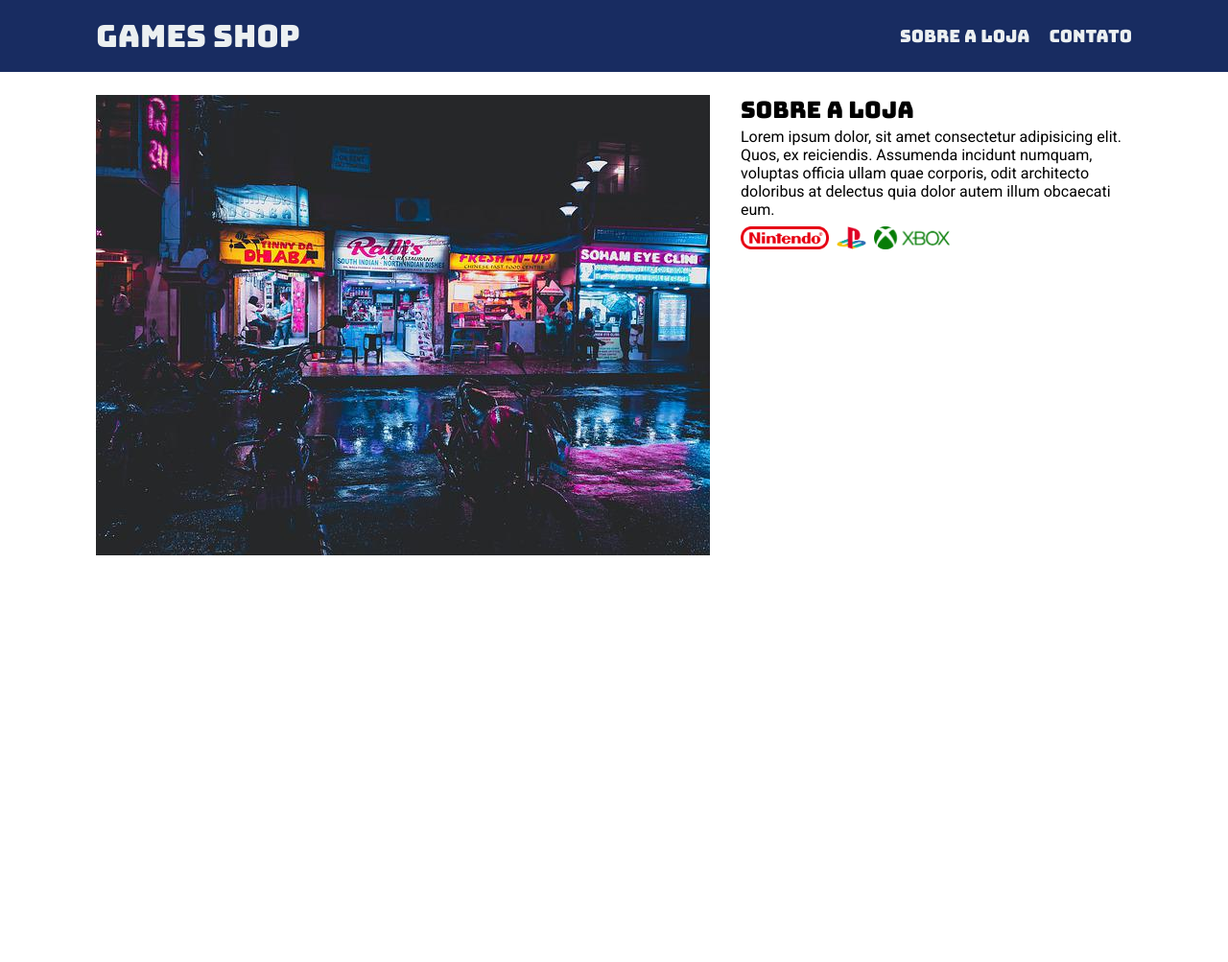
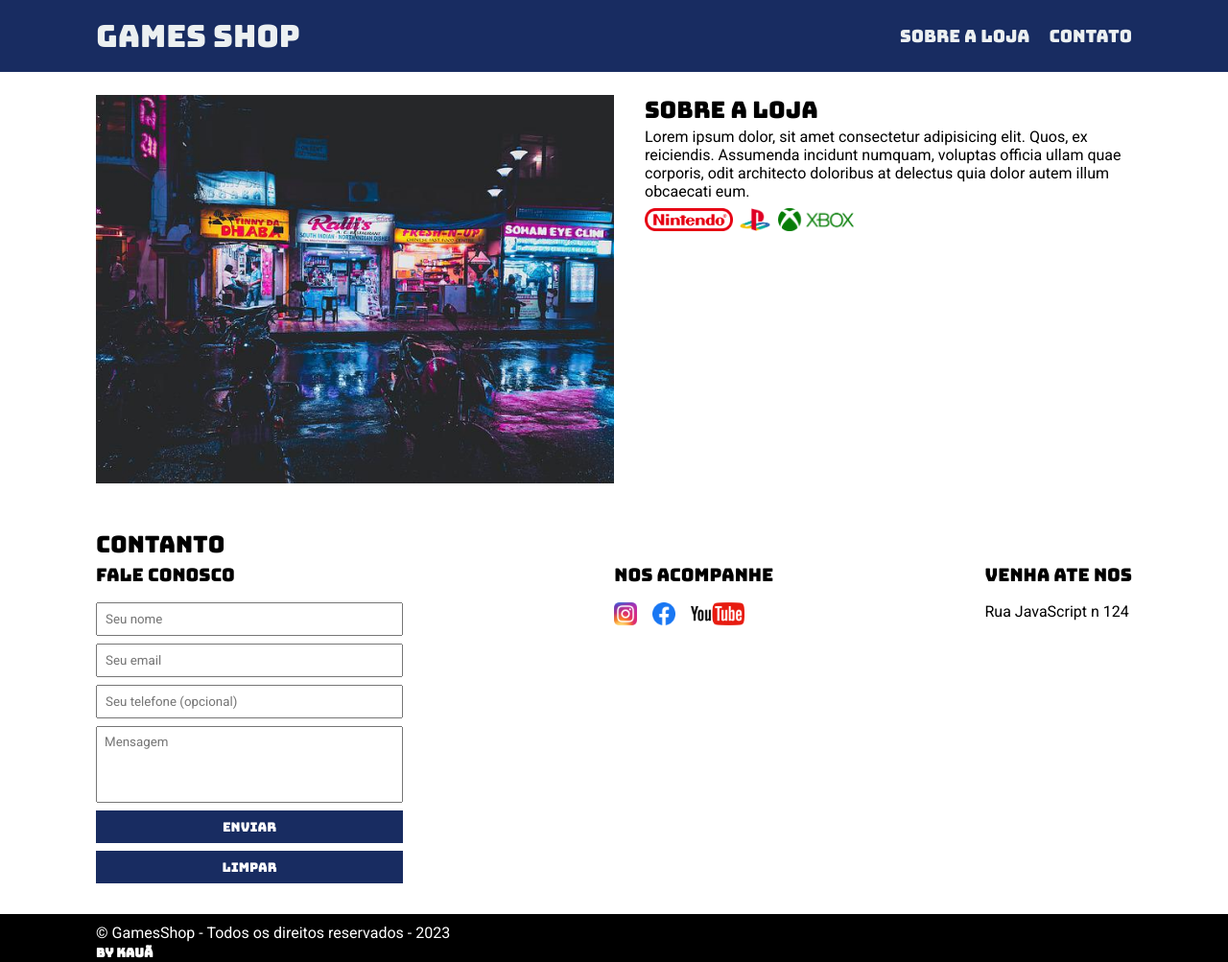
Before and after one commit to kauaprtt/Projetos, a plain HTML site: page index.html in a window 1280 px wide. Shown: the whole page at 96% size. Before the commit the page ends 800 px from the top, so only its background shows below. Drawn offline with Linux system fonts and the light colour scheme.

Commit message:
projeto finalizado

```diff
--- a/index.html
+++ b/index.html
@@ -17,16 +17,16 @@
             <nav>
                 <ul>
                     <li>
-                        <a href="">Sobre a loja</a>
+                        <a href="#about">Sobre a loja</a>
                     </li>
                     <li>
-                        <a href="">Contato</a>
+                        <a href="#contact">Contato</a>
                     </li>
                 </ul>
         </nav>
         </div>
     </header>
-    <section>
+    <section id="about">
         <div class="container">
             <img class="store-front" src="./imagens/loja.jpg" alt="imagem da loja">
             <div>
@@ -43,7 +43,58 @@
             </div>
         </div>
     </section>
+    <section id="contact">
+        <div class="container">
+            <h2 id="contatoo">Contanto</h2>
+            <div class="contact-methods">
+                <div>
+                    <h3>Fale conosco</h3>
+                    <form>
+                        <input type="text" placeholder="Seu nome" required>
+                        <input type="email" placeholder="Seu email" required>
+                        <input type="tel" placeholder="Seu telefone (opcional)">
+                        <textarea placeholder="Mensagem" required></textarea>
+                        <button type="submit">Enviar</button>
+                        <button type="reset">Limpar</button>
 
-
+                    </form>
+                </div>
+                <div>
+                    <h3>Nos acompanhe</h3>
+                    <ul class="social-links">
+                        <li>
+                            <a href="#" title="Seguir no instagram">
+                                <img src="./imagens/instagram.png" alt="Logo do instagram">
+                            </a>
+                        </li>
+                        <li>
+                            <a href="#" title="Seguir no Facebook">
+                                <img src="./imagens/facebook.png" alt="Logo do facebook">
+                            </a>
+                        </li>
+                        <li>
+                            <a href="#" title="Seguir no youtube">
+                                <img src="./imagens/youtube.png" alt="Logo do youtube">
+                            </a>
+                        </li>
+                    </ul>
+                </div>
+                <div>
+                    <h3>Venha ate nos</h3>
+                    <p>
+                        Rua JavaScript n 124
+                    </p>
+                </div>
+            </div>
+        </div>
+    </section>
+    <footer>
+        <div class="container">
+            <p>
+                &copy; GamesShop - Todos os direitos reservados - 2023
+            </p>
+            <a  id="ka" href="https://www.instagram.com/kauasanches__/" target="_blank"><strong>by kauã</strong></a>
+        </div>
+    </footer>
 </body>
 </html>
--- a/main.css
+++ b/main.css
@@ -3,14 +3,15 @@
     padding: 0;
     box-sizing: border-box;
 }
-header, section h2{
+header, section h2, .container,form button{
     font-family: 'Bungee', cursive;
 }
-body {
+body .container p, input, textarea {
     font-family: 'Roboto', sans-serif;
 }
 header h1,
-section h2 {
+section h2,
+section h3 {
     font-weight: normal;
 }
 
@@ -68,4 +69,75 @@ section p{
 }
 section img{
     margin-right: 4px;
+    height: 405px;
+
 }
+.social-links img{
+    height: 24px;
+}
+.social-links li {
+    display: inline;
+    margin-right: 8px;
+}
+.social-links a{
+    text-decoration: none;
+}
+#contact .container {
+    display: block;
+}
+.contact-methods {
+    display: flex;
+    justify-content: space-between;
+}
+
+form input,
+form textarea,
+form button{
+    display: block;
+    width: 320px;
+    margin-bottom: 8px;
+    padding: 8px;
+
+}
+form textarea {
+    resize: none;
+    height: 80px;
+}
+
+section h3{
+    margin-bottom: 16px;
+}
+#contatoo {
+    margin-bottom: 4px;
+}
+
+form button{
+    border: none;
+    background-color: #182C61;
+    color: white;
+    cursor: pointer;
+}
+form button:hover{
+    border: none;
+    background-color: #1e3a86;
+    color: white;
+
+}
+input:focus, textarea,:focus{
+    outline-color: #182C61;
+}
+footer{
+    padding-top: 10px;
+    display: inline-block;
+    align-items: center;
+    justify-content: center;
+    width: 100%;
+    background-color: black;
+    color: white;
+
+}
+footer a{
+    text-decoration: none;
+    color: white;
+    font-size: small;
+}
```
